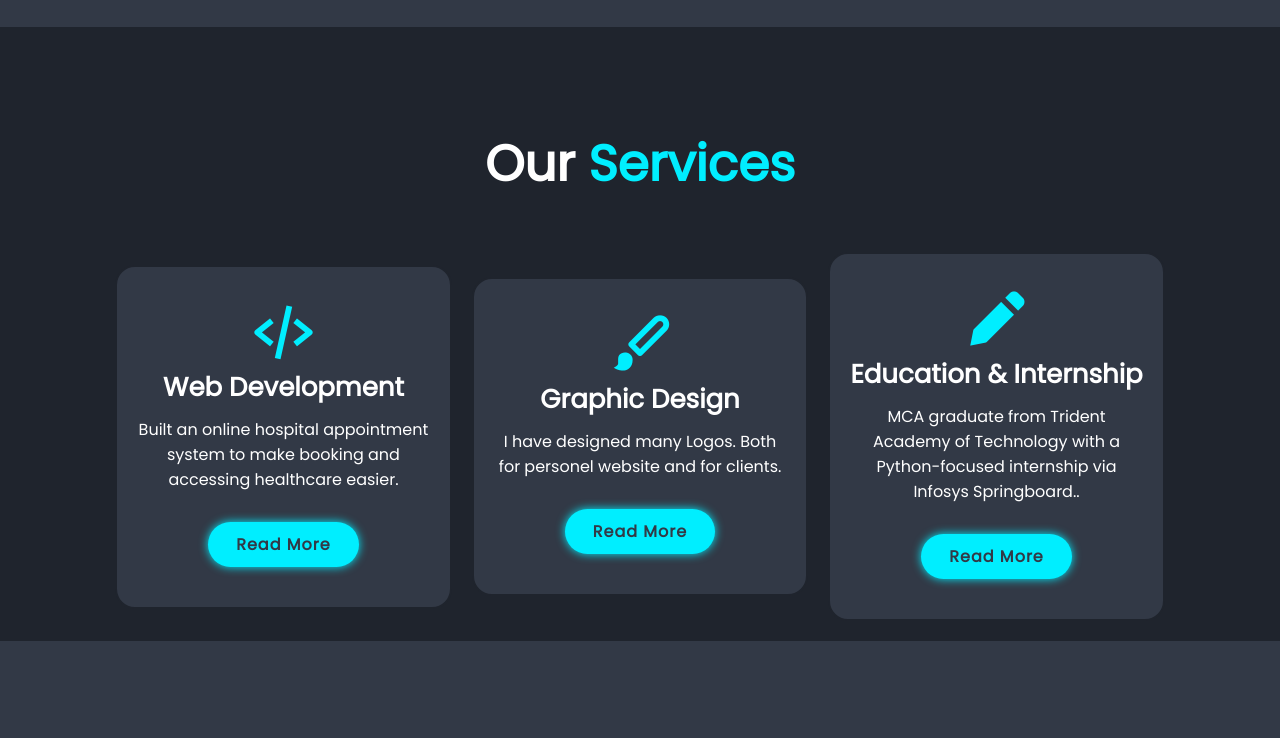
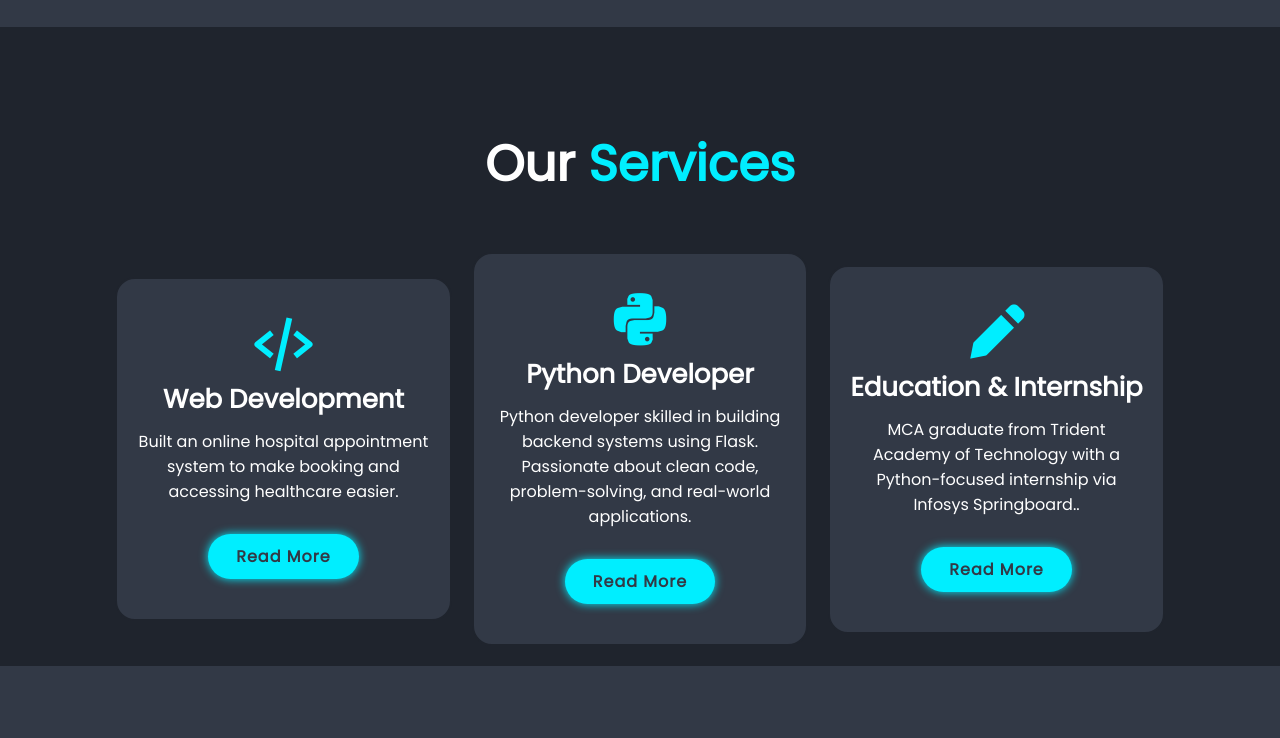
Before and after one commit to Lagnajit07/Portfolio, a plain HTML site: page index.html in a window 1280 px wide. Shown: the part 1183-1921 px from the top of the page. Drawn offline with nearby package versions, Linux system fonts and the light colour scheme.

Commit message:
Some Changes

```diff
--- a/index.html
+++ b/index.html
@@ -100,11 +100,11 @@
         </div>
 
         <div class="services-box">
-          <i class="bx bxs-paint"></i>
-          <h3>Graphic Design</h3>
+          <i class="bx bxl-python"></i>
+          <h3>Python Developer</h3>
           <p>
-            I have designed many Logos. Both for personel website and for
-            clients.
+            Python developer skilled in building backend systems using Flask.
+            Passionate about clean code, problem-solving, and real-world applications.
           </p>
           <a href="#" class="btn">Read More</a>
         </div>
@@ -133,7 +133,7 @@
             <p>
               My Hospital appointment booking website.
             </p>
-            <a href="#"><i class="bx bx-link-external"></i></a>
+            <a href="https://github.com/Lagnajit07/College_Project"><i class="bx bx-link-external"></i></a>
           </div>
         </div>
 
--- a/js/script.js
+++ b/js/script.js
@@ -56,7 +56,7 @@ ScrollReveal().reveal(".home-content p, .about-content", { origin: "right" });
 // typed js
 
 const typed = new Typed('.multiple-text', {
-    strings: ['Fullstack Developer', 'Graphic Designer', 'Web Developer'],
+    strings: ['Fullstack Developer', 'Web Designer', 'Python Developer'],
     typeSpeed: 100,
     backSpeed: 100,
     backDelay: 1000,
```
